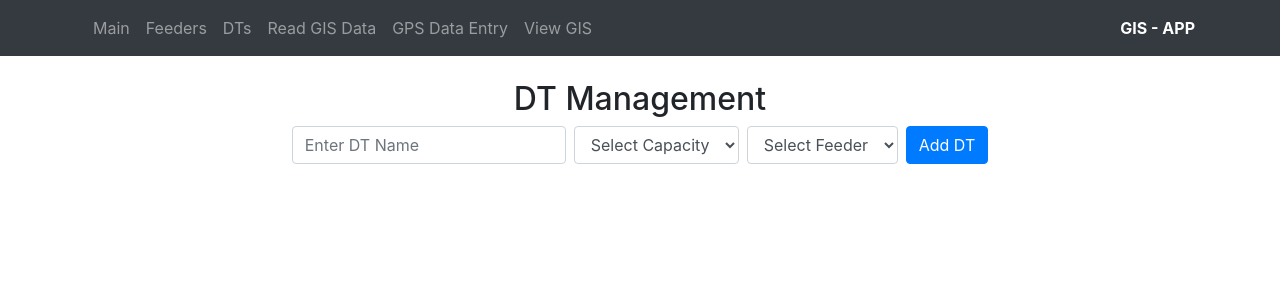
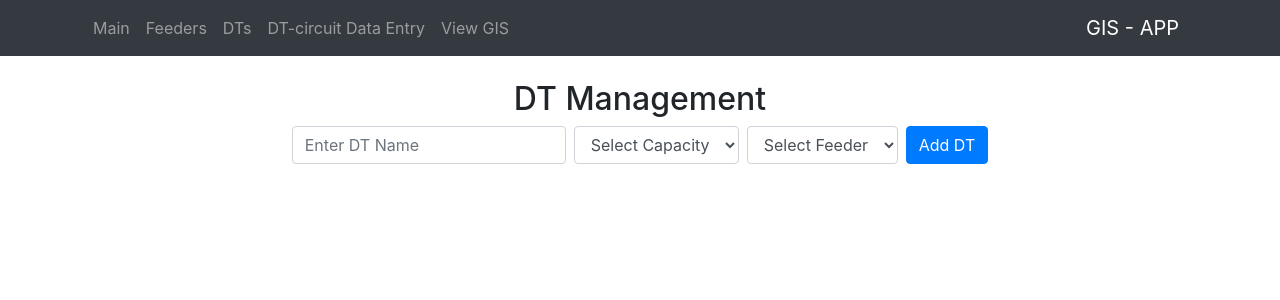
Before and after one commit to shriyansh29-netizen/DJANGOPRACTICE, a Django app: page /dts/ in a window 1280 px wide. Shown: the top 300 px of the page. Run offline with Django 5.2, Linux system fonts and the light colour scheme; data that the repository does not hold is empty.

Commit message:
Updated base.html with Bootstrap fixes

```diff
--- a/GISapp/templates/GISapp/base.html
+++ b/GISapp/templates/GISapp/base.html
@@ -2,39 +2,43 @@
 <html lang="en">
 <head>
     <meta charset="UTF-8">
-    <title>{% block title %}{%endblock%}</title>
-    {% block style %}{%endblock%}
+    <meta name="viewport" content="width=device-width, initial-scale=1">  <!-- Add this -->
+    <title>{% block title %}{% endblock %}</title>
+    {% block style %}{% endblock %}
 </head>
 <body>
-    <!-- Navigation Bar -->
+
     <nav class="navbar navbar-expand-lg navbar-dark bg-dark">
         <div class="container">
-            <!-- Left side: Navigation buttons -->
-            <div class="collapse navbar-collapse">
+
+
+            <!-- Toggler button (for iPhone/mobile) -->
+            <button class="navbar-toggler" type="button" data-toggle="collapse" data-target="#navbarNav"
+                    aria-controls="navbarNav" aria-expanded="false" aria-label="Toggle navigation">
+                <span class="navbar-toggler-icon"></span>
+            </button>
+
+            <!-- Collapsible links -->
+            <div class="collapse navbar-collapse" id="navbarNav">
                 <ul class="navbar-nav mr-auto">
                     <li class="nav-item"><a class="nav-link" href="{% url 'home' %}">Main</a></li>
                     <li class="nav-item"><a class="nav-link" href="{% url 'feeder_list' %}">Feeders</a></li>
                     <li class="nav-item"><a class="nav-link" href="{% url 'dt_list' %}">DTs</a></li>
-                    <li class="nav-item"><a class="nav-link" href="{% url 'location_form' %}">Read GIS Data</a></li>
-                    <li class="nav-item"><a class="nav-link" href="{% url 'feeder_dt_select' %}">GPS Data Entry</a></li>
+                    <li class="nav-item"><a class="nav-link" href="{% url 'feeder_dt_select' %}">DT-circuit Data Entry</a></li>
                     <li class="nav-item"><a class="nav-link" href="{% url 'show_feeder_dt_data' %}">View GIS</a></li>
                 </ul>
             </div>
-
-            <!-- Center: App Title -->
-            <span class="navbar-text mx-auto text-white font-weight-bold">
-                GIS - APP
-            </span>
+            <!-- Brand / Title -->
+            <a class="navbar-brand" href="{% url 'home' %}">GIS - APP</a>
         </div>
     </nav>
 
     <!-- Page Content -->
+    {% block form %}{% endblock %}
+    {% block content %}{% endblock %}
 
-    {% block form %}
-        <!-- Child templates will insert their content here -->
-    {% endblock %}
-    {% block content %}
-        <!-- Child templates will insert their content here -->
-    {% endblock %}
+    <!-- Add Bootstrap JS + Popper -->
+    <script src="https://code.jquery.com/jquery-3.5.1.slim.min.js"></script>
+    <script src="https://cdn.jsdelivr.net/npm/bootstrap@4.6.2/dist/js/bootstrap.bundle.min.js"></script>
 </body>
 </html>
```
